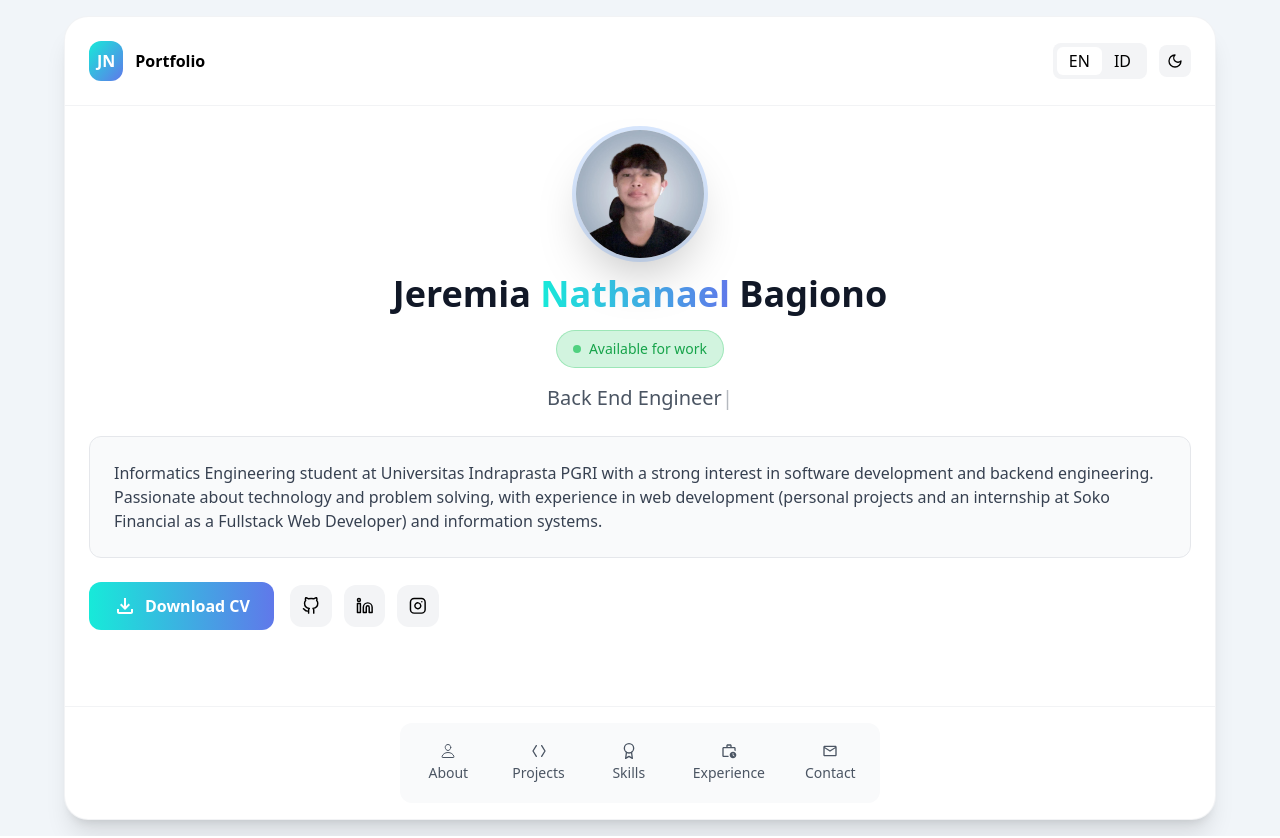
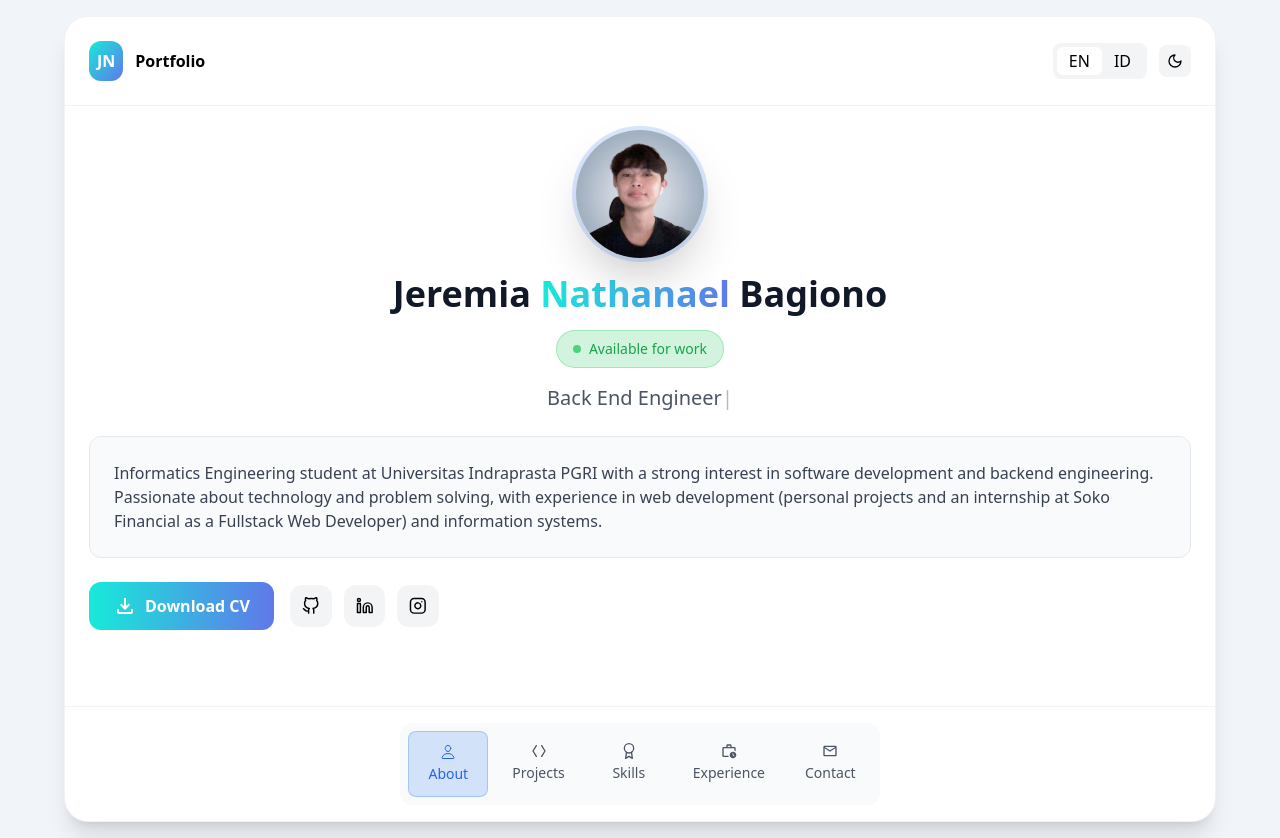
Before and after one commit to jereminathanael/jereminathanael.github.io, a React (Vite) app: page / in a window 1280 px wide. Built offline with nearby package versions, Linux system fonts and the light colour scheme.

Commit message:
fixing footer

```diff
--- a/src/App.jsx
+++ b/src/App.jsx
@@ -11,7 +11,7 @@ import Footer from "./components/Footer";
 function App() {
   const [darkMode, setDarkMode] = useState(false);
   const [language, setLanguage] = useState("EN");
-  const [pages, setPages] = useState("");
+  const [pages, setPages] = useState("about");
 
   // ambil preferensi dari local storage pada saat pertama kali render
   useEffect(() => {
```
